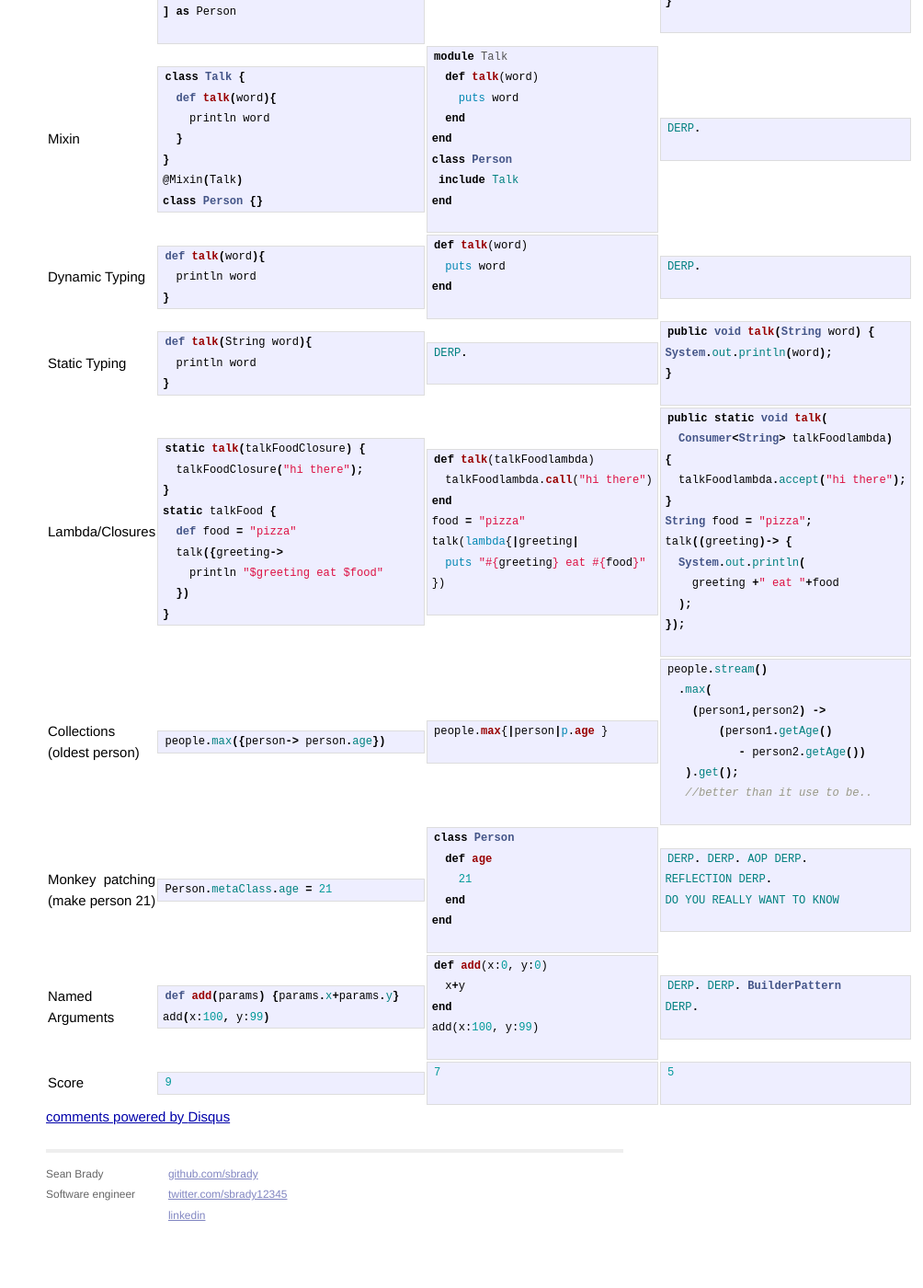
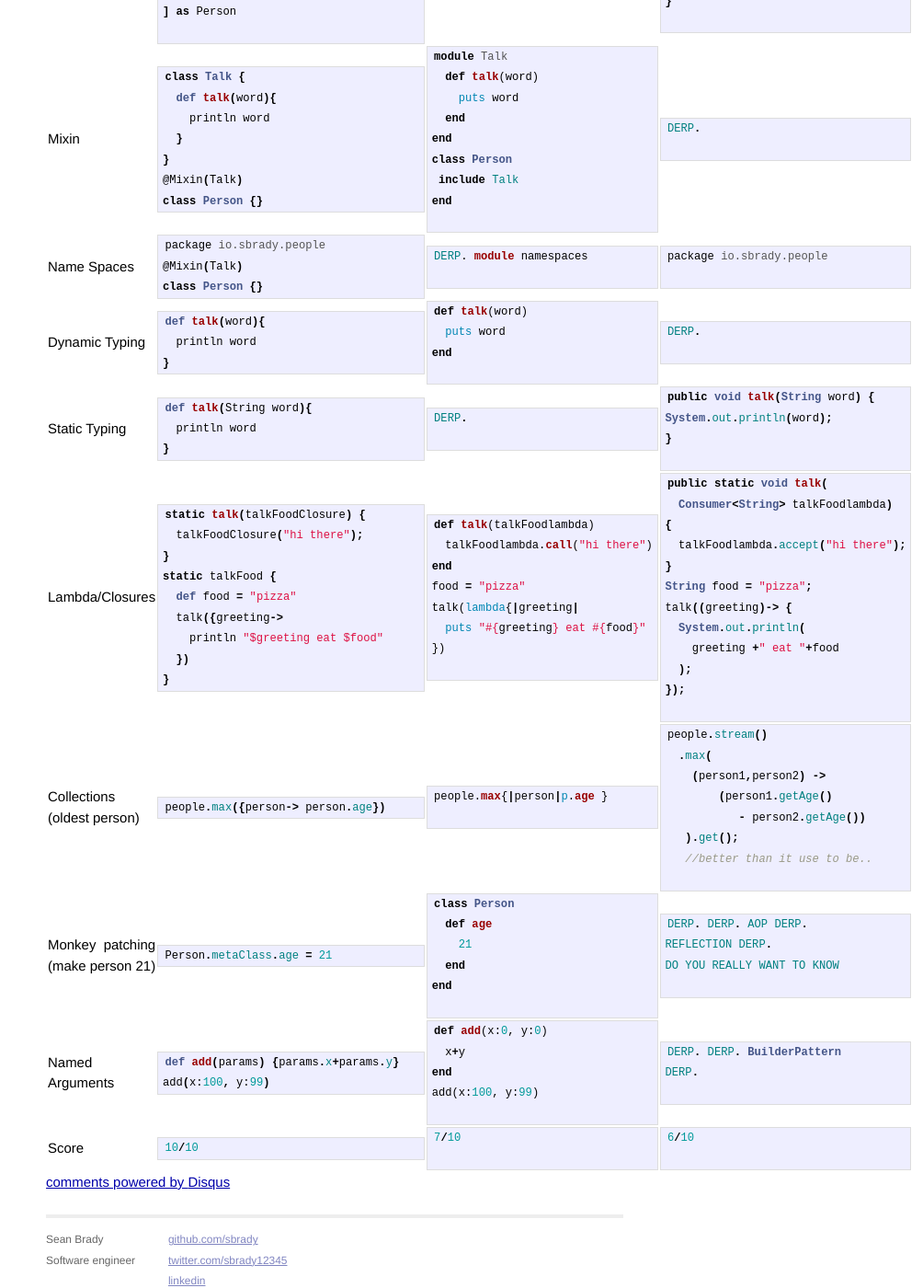
Before and after one commit to sbrady/sbrady.github.io, a Jekyll site: the page built from _posts/2014-07-11-groovy-vs-ruby-java.markdown, in a window 1280 px wide and 1400 px high, scrolled down 620 px. Shown: the whole window at 92% size, without its empty margins (276-1280 px from the left). Built offline with Jekyll 4.4.1, drawn with Linux system fonts in a browser that asks for light colours; Markdown is read by kramdown in place of the engine named in the settings; comment, search, counter and statistics services are not loaded; before the commit the page ends 1964 px from its top, so only the background shows below that.

Commit message:
added one more feature

```diff
--- a/_posts/2014-07-11-groovy-vs-ruby-java.markdown
+++ b/_posts/2014-07-11-groovy-vs-ruby-java.markdown
@@ -113,6 +113,30 @@ DERP.
     {% endhighlight %}
   </td>
 </tr>
+
+
+<tr>
+  <td>Name Spaces</td>
+  <td>
+{% highlight groovy %}
+package io.sbrady.people
+@Mixin(Talk)
+class Person {}
+{% endhighlight %}
+   </td>
+  <td>
+    {% highlight ruby %}
+DERP. module namespaces
+    {% endhighlight %}
+  </td>
+  <td>
+    {% highlight java %}
+package io.sbrady.people
+    {% endhighlight %}
+  </td>
+</tr>
+
+
 
 <tr>
   <td>Dynamic Typing</td>
@@ -289,17 +313,17 @@ DERP.
   <td>Score</td>
   <td>
 {% highlight groovy %}
-9
+10/10
 {% endhighlight %}
    </td>
   <td>
     {% highlight ruby %}
-7
+7/10
     {% endhighlight %}
   </td>
   <td>
     {% highlight java %}
-5
+6/10
     {% endhighlight %}
   </td>
 </tr>
```
